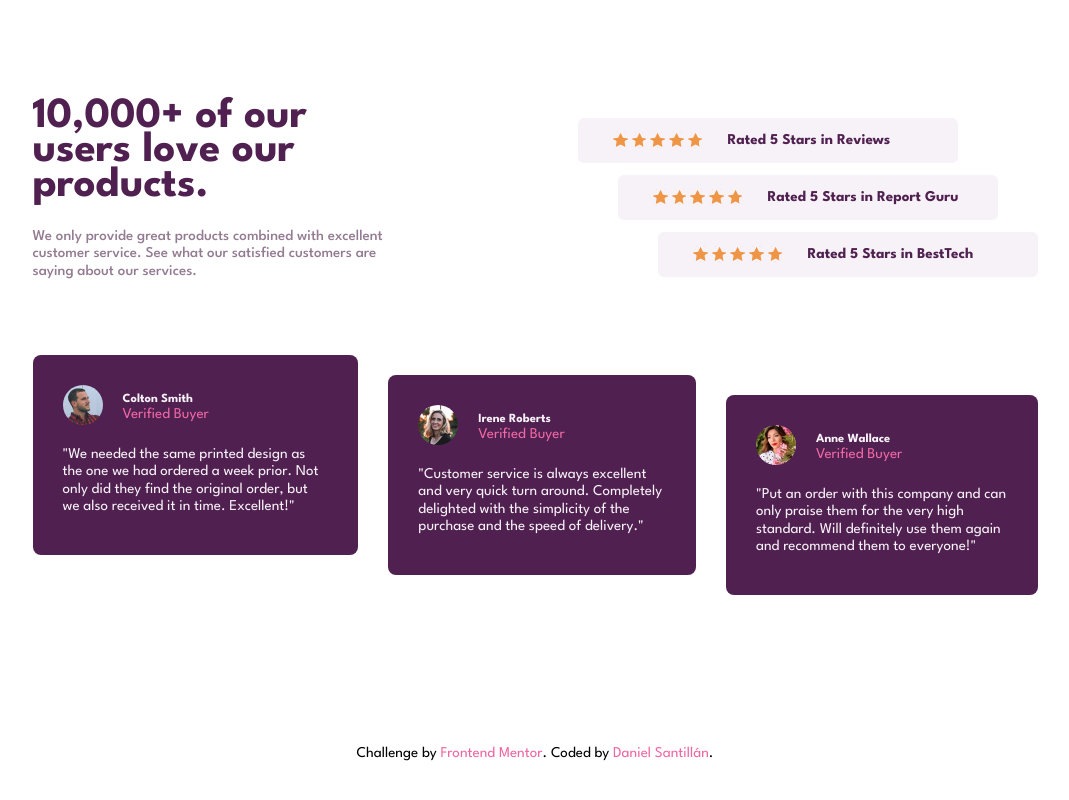
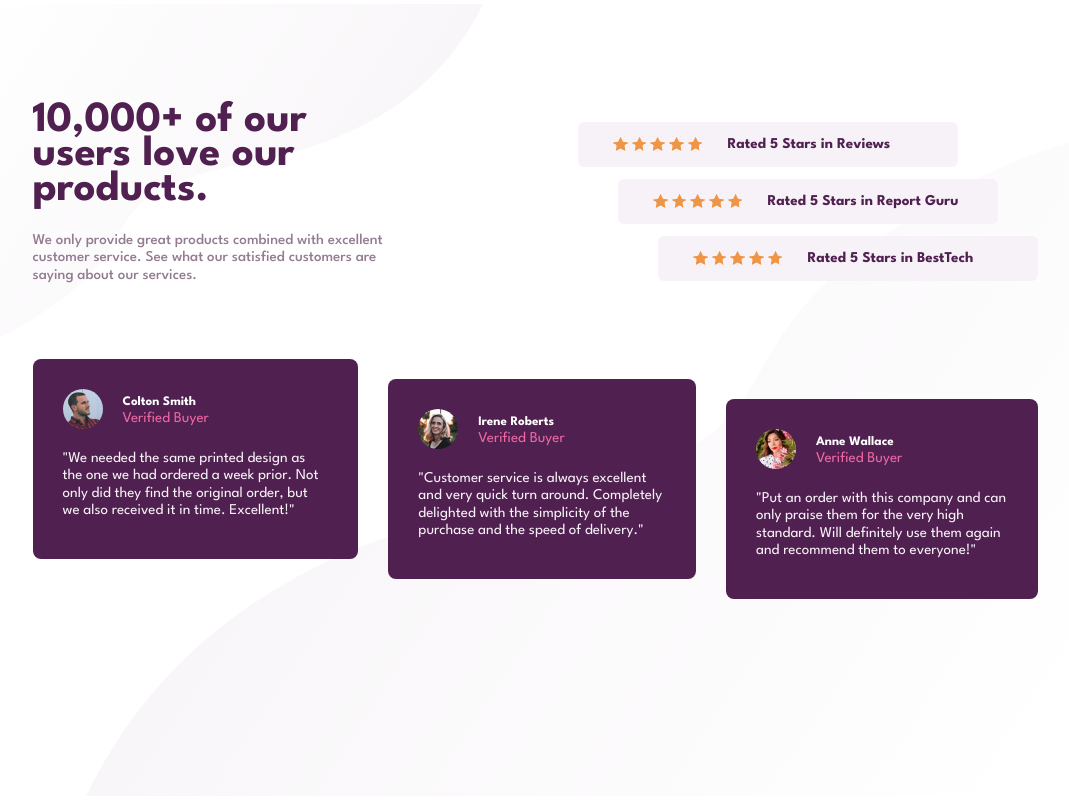
Before and after one commit to Dani237/Social-proof-section, a plain HTML site: page index.html in a window 1280 px wide. Shown: the whole page, without its empty margins (105-1174 px from the left). Drawn offline with Linux system fonts and the light colour scheme.

Commit message:
Feat: background fixed

```diff
--- a/css/styles.css
+++ b/css/styles.css
@@ -19,12 +19,25 @@ html {
 body {
     font-size: 1.5rem;
     font-family: var(--principal-font);
+
 }
-h1, h5 {
+h1, h2 {
     margin: 0;
+}
+h2 {
+    font-size: 1.3rem;
 }
 img {
     max-width: 100%;
+}
+main {
+    /* heig}ht: 90vh; */
+    /* position: relative; */
+    height: 100vh;
+    border: 4px solid white;
+    background-image: url('../images/bg-pattern-top-desktop.svg'), url('../images/bg-pattern-bottom-desktop.svg');
+    background-position: top left, bottom right;
+    background-repeat: no-repeat;
 }
 
 .container {
@@ -138,7 +151,7 @@ footer {
     text-align: center;
 }
 .attribution {
-    margin-top: 15rem;
+    /* margin-top: 15rem; */
     margin-bottom: 3rem;
 }
 a {
@@ -147,6 +160,10 @@ a {
 }
 
 @media (max-width: 375px) {
+    main {
+        background-image: url('../images/bg-pattern-top-mobile.svg'), url('../images/bg-pattern-bottom-mobile.svg');
+        background-position: top left, bottom right;
+    }
     .container {
         max-width: 85%;
     }
--- a/index.html
+++ b/index.html
@@ -22,7 +22,8 @@
 
   </head>
   <body>
-      <main class="container">
+      <main>
+        <div class="container">
           <div class="first-block">
               <div class="data">
                   <h1 class="main-title">10,000+ of our users love our products.</h1>
@@ -51,7 +52,7 @@
                           <img src="images/image-colton.jpg" alt="Profile Image">
                       </div>
                       <div class="description">
-                          <h5>Colton Smith</h5>
+                          <h2>Colton Smith</h2>
                           <p>Verified Buyer</p>
                       </div>
                   </div>
@@ -65,7 +66,7 @@
                           <img src="images/image-irene.jpg" alt="Profile Image">
                       </div>
                       <div class="description">
-                          <h5>Irene Roberts</h5>
+                          <h2>Irene Roberts</h2>
                           <p>Verified Buyer</p>
                       </div>
                   </div>
@@ -78,7 +79,7 @@
                           <img src="images/image-anne.jpg" alt="Profile Image">
                       </div>
                       <div class="description">
-                          <h5>Anne Wallace</h5>
+                          <h2>Anne Wallace</h2>
                           <p>Verified Buyer</p>
                       </div>
                   </div>
@@ -86,16 +87,17 @@
                   standard. Will definitely use them again and recommend them to everyone!"</div>
               </div>
           </div>
+        </div>
       </main>
 
-      <footer class="container">
+      <!-- <footer class="container">
           <div class="attribution">
             Challenge by
             <a href="https://www.frontendmentor.io?ref=challenge" target="_blank">
                 Frontend Mentor</a
             >. Coded by <a href="#">Daniel Santillán</a>.
           </div>
-      </footer>
+      </footer> -->
 
   </body>
 </html>
```
